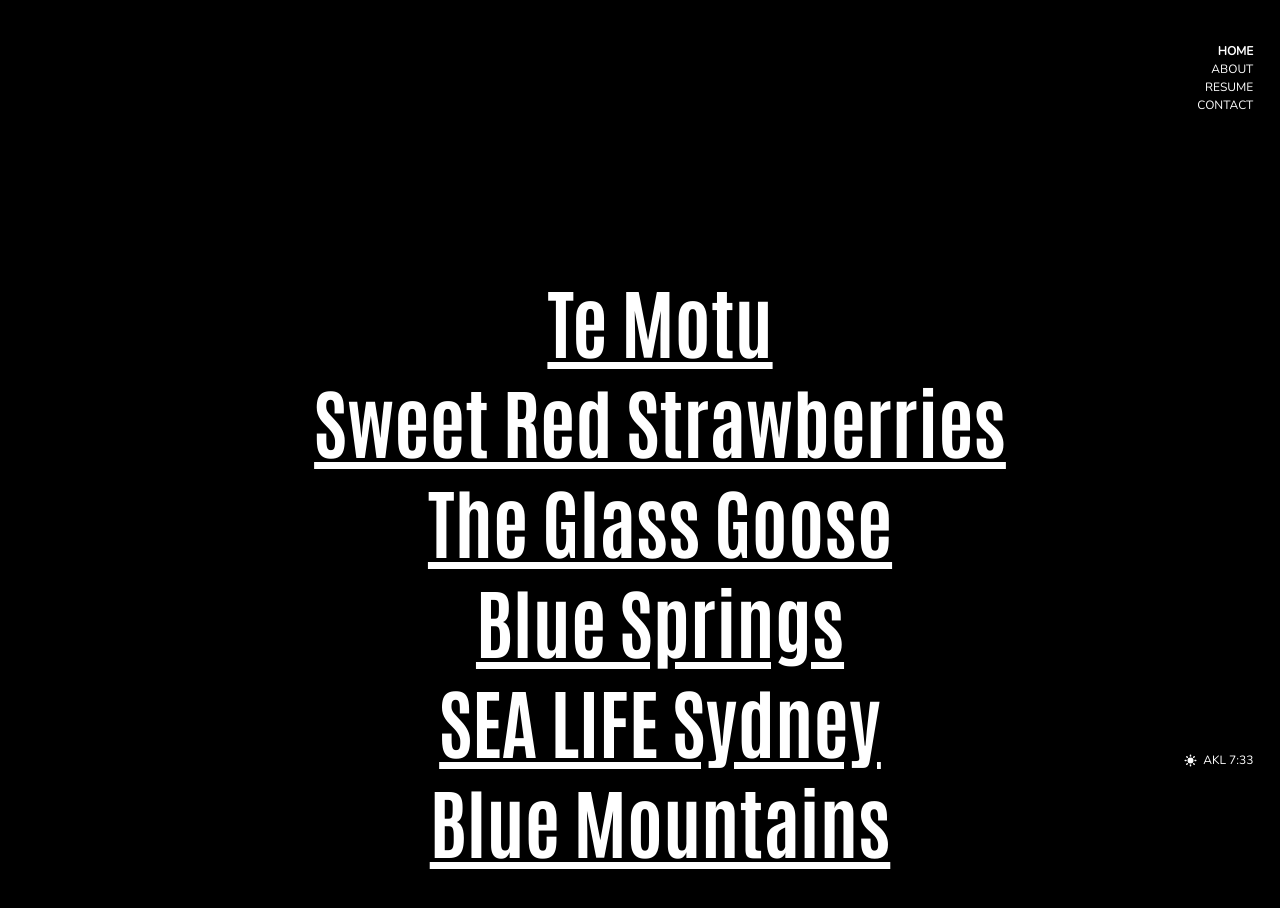
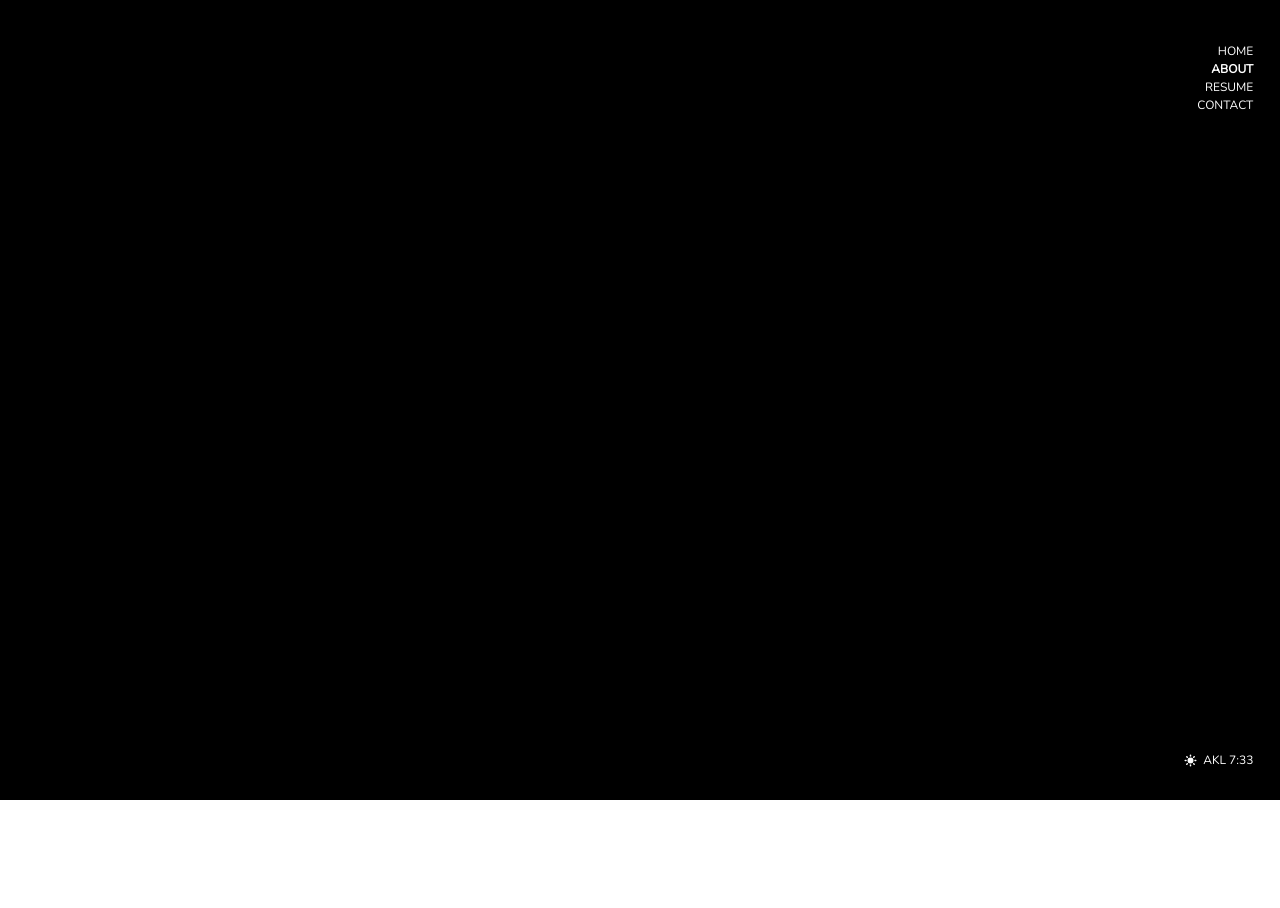
Before and after one commit to jannachai/photography-portfolio, a React (Create React App) app: page /about in a window 1280 px wide. Before the commit this address led to /. Shown: the top 908 px of the page. After the commit the page ends 800 px from the top, so only its background shows below. Built offline with nearby package versions, Linux system fonts and the light colour scheme; what react-animations would draw is missing.

Commit message:
Added skeletons for other nav pages

```diff
--- a/src/AppRouter.tsx
+++ b/src/AppRouter.tsx
@@ -4,6 +4,8 @@
 import TeMotu from './components/Pages/TeMotu/TeMotu';
 import ContactPage from './components/Contact';
 import SweetRed from './components/Pages/SweetRed/SweetRed';
+import About from './components/About';
+import Resume from './components/Resume';
 
 function AppRouter() {
     return (
@@ -11,6 +13,8 @@
             <Route exact path="/" component={LandingPage} />
             <Route path="/Te-Motu" component={TeMotu} />
             <Route path="/Sweet-Red" component={SweetRed} />
+            <Route path="/about" component={About} />
+            <Route path="/resume" component={Resume} />
             <Route path="/contact" component={ContactPage} />
             <Redirect to="/" />
         </Switch>
--- /dev/null
+++ b/src/components/About.tsx
@@ -0,0 +1,42 @@
+import React, { useEffect } from 'react';
+import styled from 'styled-components';
+import Nav from './Nav';
+import TimeBar from './TimeBar';
+import { Helmet } from 'react-helmet';
+
+const About = styled.div`
+    width: 100vw;
+    height: 100vh;
+    background-color: black;
+    color: white;
+    ul {
+        list-style-type: none;
+    }
+`
+
+const AboutBody = styled.div`
+    display: flex;
+    justify-content: space-around;
+    position: relative;
+    padding-top: 30px;
+`
+
+function AboutPage() {
+    useEffect(() => {
+        window.scrollTo(0,0)
+    }, [])
+
+    return (
+        <About>
+            <Helmet>
+                <title>About - Wannachai Burke</title>
+            </Helmet>
+            <Nav />
+            <TimeBar />
+            <AboutBody>
+            </AboutBody>
+        </About>
+    )
+}
+
+export default AboutPage;
--- a/src/components/Contact.tsx
+++ b/src/components/Contact.tsx
@@ -1,4 +1,4 @@
-import React from 'react';
+import React, { useEffect } from 'react';
 import styled from 'styled-components';
 import Nav from './Nav';
 import TimeBar from './TimeBar';
@@ -29,6 +29,10 @@
 `
 
 function ContactPage() {
+    useEffect(() => {
+        window.scrollTo(0,0)
+    }, [])
+
     return (
         <Contact>
             <Helmet>
--- a/src/components/LandingPage.tsx
+++ b/src/components/LandingPage.tsx
@@ -1,4 +1,4 @@
-import React from 'react';
+import React, { useEffect } from 'react';
 import styled from 'styled-components';
 import { Link } from 'react-router-dom';
 import Nav from './Nav';
@@ -31,6 +31,10 @@
 `
 
 function LandingPage() {
+    useEffect(() => {
+        window.scrollTo(0,0)
+    }, [])
+
     return (
         <Landing>
             <Helmet>
@@ -41,6 +45,7 @@
             <LandingBody>
                 <ul>
                     <li><Link to="/Te-Motu">Te Motu</Link></li>
+                    <li><Link to="">Tongariro National Park</Link></li>
                     <li><Link to="/Sweet-Red">Sweet Red Strawberries</Link></li>
                     <li>The Glass Goose</li>
                     <li>Blue Springs</li>
--- a/src/components/Pages/SweetRed/SweetRed.tsx
+++ b/src/components/Pages/SweetRed/SweetRed.tsx
@@ -1,4 +1,4 @@
-import React from 'react';
+import React, { useEffect } from 'react';
 import styled from 'styled-components';
 import Nav from '../../Nav';
 import TimeBar from '../../TimeBar';
@@ -24,6 +24,10 @@
 `
 
 function SweetRed() {
+    useEffect(() => {
+        window.scrollTo(0,0)
+    }, [])
+
     return (
         <SweetRedPage>
             <Helmet>
--- a/src/components/Pages/TeMotu/TeMotu.tsx
+++ b/src/components/Pages/TeMotu/TeMotu.tsx
@@ -1,4 +1,4 @@
-import React from 'react';
+import React, { useEffect } from 'react';
 import styled from 'styled-components';
 import Nav from '../../Nav';
 import TimeBar from '../../TimeBar';
@@ -24,6 +24,10 @@
 `
 
 function TeMotu() {
+    useEffect(() => {
+        window.scrollTo(0,0)
+    }, [])
+
     return (
         <TeMotuPage>
             <Helmet>
--- /dev/null
+++ b/src/components/Resume.tsx
@@ -0,0 +1,42 @@
+import React, { useEffect } from 'react';
+import styled from 'styled-components';
+import Nav from './Nav';
+import TimeBar from './TimeBar';
+import { Helmet } from 'react-helmet';
+
+const Resume = styled.div`
+    width: 100vw;
+    height: 100vh;
+    background-color: black;
+    color: white;
+    ul {
+        list-style-type: none;
+    }
+`
+
+const ResumeBody = styled.div`
+    display: flex;
+    justify-content: space-around;
+    position: relative;
+    padding-top: 30px;
+`
+
+function ResumePage() {
+    useEffect(() => {
+        window.scrollTo(0,0)
+    }, [])
+
+    return (
+        <Resume>
+            <Helmet>
+                <title>Resume - Wannachai Burke</title>
+            </Helmet>
+            <Nav />
+            <TimeBar />
+            <ResumeBody>
+            </ResumeBody>
+        </Resume>
+    )
+}
+
+export default ResumePage;
```
